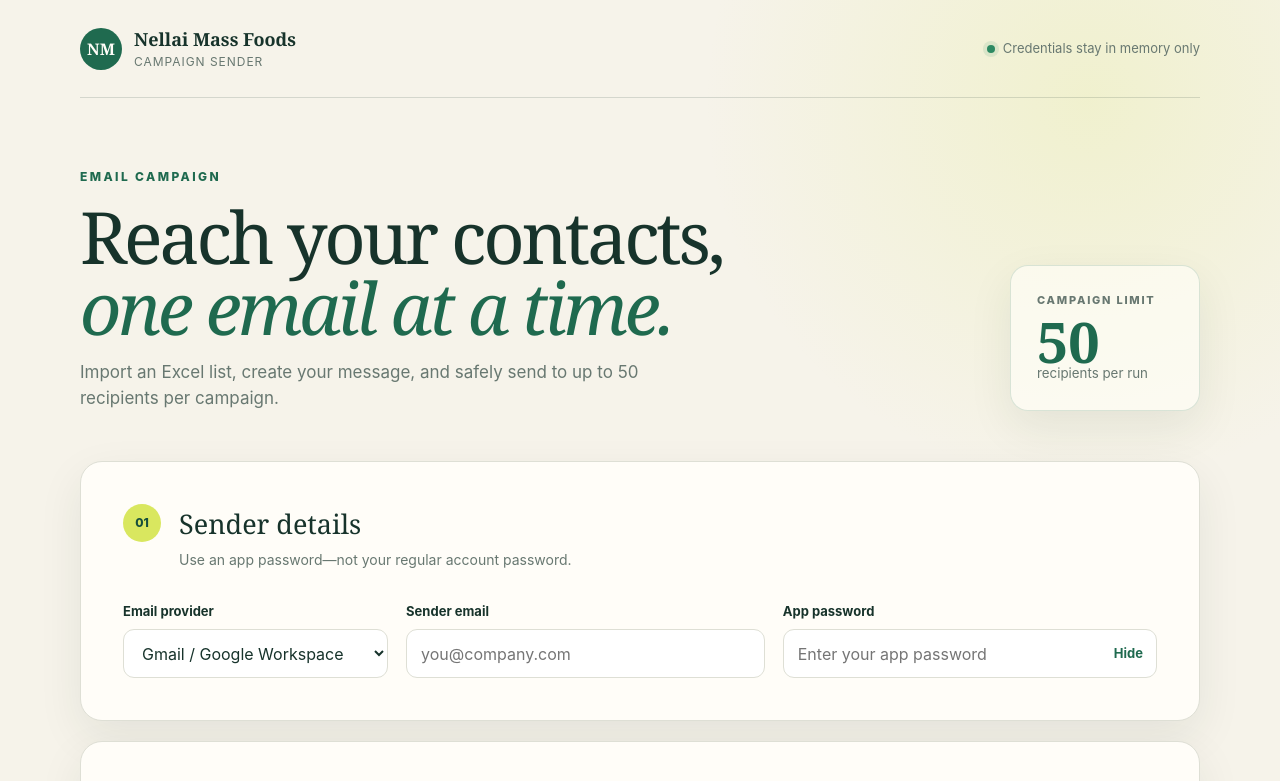
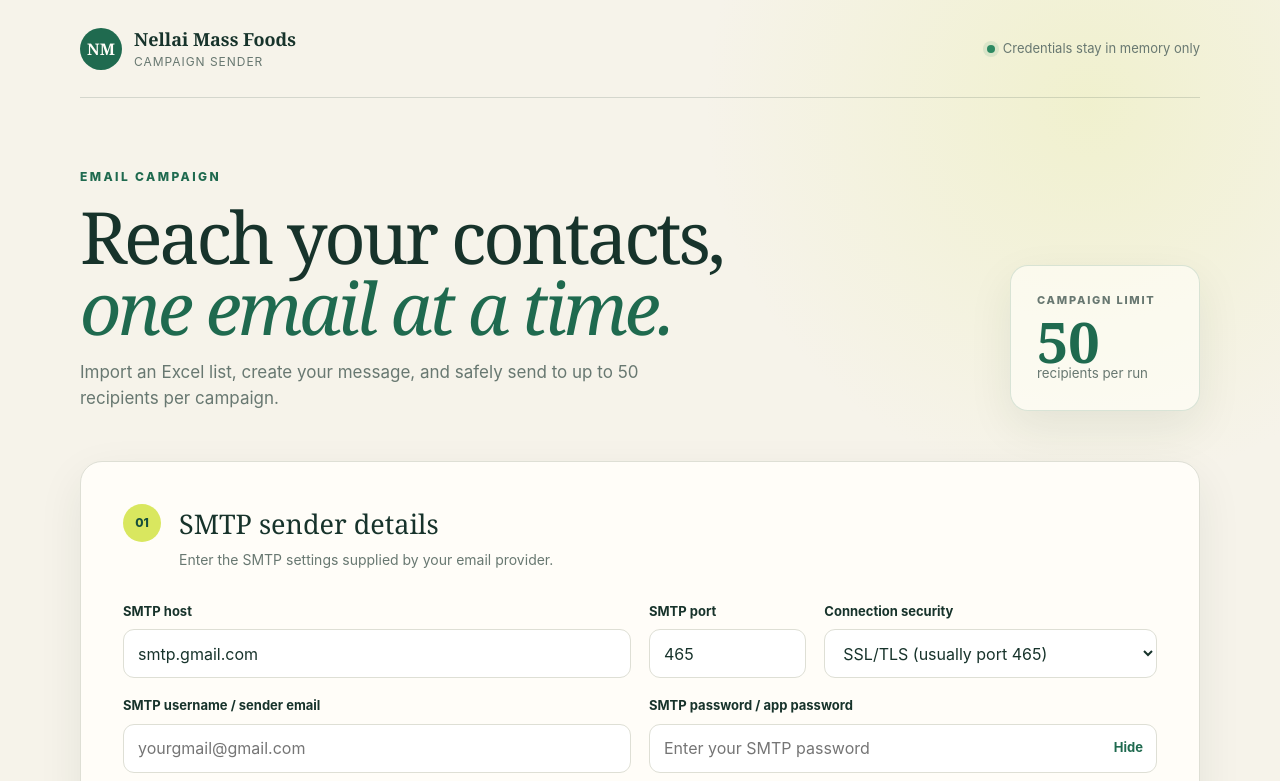
Before and after one commit to AbuSparky/Email_sender, a website: page public/index.html in a window 1280 px wide. Both pictures are taken after a click on the button "Show". Shown: the top 781 px of the page. Drawn offline with Linux system fonts and the light colour scheme.

Commit message:
nodemailer and then user data

```diff
--- a/public/app.js
+++ b/public/app.js
@@ -3,9 +3,11 @@ const MAX_ATTACHMENT_BYTES = 10 * 1024 * 1024;
 
 const elements = {
   form: document.querySelector("#campaign-form"),
-  provider: document.querySelector("#provider"),
-  senderEmail: document.querySelector("#sender-email"),
-  appPassword: document.querySelector("#app-password"),
+  smtpHost: document.querySelector("#smtp-host"),
+  smtpPort: document.querySelector("#smtp-port"),
+  smtpSecure: document.querySelector("#smtp-secure"),
+  smtpUser: document.querySelector("#smtp-user"),
+  smtpPassword: document.querySelector("#smtp-password"),
   togglePassword: document.querySelector("#toggle-password"),
   subject: document.querySelector("#subject"),
   editor: document.querySelector("#editor"),
@@ -176,7 +178,7 @@ function finishCampaign(campaign) {
   campaignId = null;
   elements.form.removeAttribute("aria-busy");
   elements.cancelButton.disabled = true;
-  elements.appPassword.value = "";
+  elements.smtpPassword.value = "";
   updateSendButton();
   if (eventSource) {
     eventSource.close();
@@ -234,8 +236,8 @@ document.querySelectorAll("[data-command]").forEach((button) => {
 });
 
 elements.togglePassword.addEventListener("click", () => {
-  const reveal = elements.appPassword.type === "password";
-  elements.appPassword.type = reveal ? "text" : "password";
+  const reveal = elements.smtpPassword.type === "password";
+  elements.smtpPassword.type = reveal ? "text" : "password";
   elements.togglePassword.textContent = reveal ? "Hide" : "Show";
 });
 
@@ -310,9 +312,11 @@ elements.form.addEventListener("submit", async (event) => {
   });
 
   const data = new FormData();
-  data.append("provider", elements.provider.value);
-  data.append("senderEmail", elements.senderEmail.value.trim());
-  data.append("appPassword", elements.appPassword.value.trim());
+  data.append("smtpHost", elements.smtpHost.value.trim());
+  data.append("smtpPort", elements.smtpPort.value);
+  data.append("smtpSecure", elements.smtpSecure.value);
+  data.append("smtpUser", elements.smtpUser.value.trim());
+  data.append("smtpPassword", elements.smtpPassword.value.trim());
   data.append("subject", elements.subject.value.trim());
   data.append("html", elements.editor.innerHTML);
   data.append("recipients", JSON.stringify(recipients));
--- a/public/index.html
+++ b/public/index.html
@@ -45,37 +45,66 @@
             <div class="section-heading">
               <span class="step">01</span>
               <div>
-                <h2>Sender details</h2>
-                <p>Use an app password—not your regular account password.</p>
+                <h2>SMTP sender details</h2>
+                <p>Enter the SMTP settings supplied by your email provider.</p>
               </div>
             </div>
 
-            <div class="field-grid">
+            <div class="field-grid smtp-grid">
               <label class="field">
-                <span>Email provider</span>
-                <select id="provider" required>
-                  <option value="gmail">Gmail / Google Workspace</option>
-                  <option value="hotmail">Outlook / Microsoft 365</option>
-                </select>
+                <span>SMTP host</span>
+                <input
+                  id="smtp-host"
+                  type="text"
+                  value="smtp.gmail.com"
+                  list="smtp-host-options"
+                  placeholder="smtp.gmail.com"
+                  autocomplete="off"
+                  required
+                />
+                <datalist id="smtp-host-options">
+                  <option value="smtp.gmail.com"></option>
+                  <option value="smtp.office365.com"></option>
+                  <option value="smtp-mail.outlook.com"></option>
+                </datalist>
               </label>
               <label class="field">
-                <span>Sender email</span>
+                <span>SMTP port</span>
                 <input
-                  id="sender-email"
-                  type="email"
-                  autocomplete="username"
-                  placeholder="you@company.com"
+                  id="smtp-port"
+                  type="number"
+                  value="465"
+                  min="1"
+                  max="65535"
+                  inputmode="numeric"
                   required
                 />
               </label>
               <label class="field">
-                <span>App password</span>
+                <span>Connection security</span>
+                <select id="smtp-secure" required>
+                  <option value="true">SSL/TLS (usually port 465)</option>
+                  <option value="false">STARTTLS (usually port 587)</option>
+                </select>
+              </label>
+              <label class="field">
+                <span>SMTP username / sender email</span>
+                <input
+                  id="smtp-user"
+                  type="email"
+                  autocomplete="username"
+                  placeholder="yourgmail@gmail.com"
+                  required
+                />
+              </label>
+              <label class="field">
+                <span>SMTP password / app password</span>
                 <span class="password-wrap">
                   <input
-                    id="app-password"
+                    id="smtp-password"
                     type="password"
                     autocomplete="current-password"
-                    placeholder="Enter your app password"
+                    placeholder="Enter your SMTP password"
                     required
                   />
                   <button id="toggle-password" type="button" class="text-button">Show</button>
--- a/public/styles.css
+++ b/public/styles.css
@@ -245,6 +245,27 @@ form {
   display: grid;
   grid-template-columns: 0.85fr 1.15fr 1.2fr;
   gap: 18px;
+}
+
+.smtp-grid {
+  grid-template-columns: repeat(6, minmax(0, 1fr));
+}
+
+.smtp-grid .field:nth-child(1) {
+  grid-column: span 3;
+}
+
+.smtp-grid .field:nth-child(2) {
+  grid-column: span 1;
+}
+
+.smtp-grid .field:nth-child(3) {
+  grid-column: span 2;
+}
+
+.smtp-grid .field:nth-child(4),
+.smtp-grid .field:nth-child(5) {
+  grid-column: span 3;
 }
 
 .field {
@@ -676,6 +697,10 @@ footer {
   .field-grid {
     grid-template-columns: 1fr;
   }
+
+  .smtp-grid .field {
+    grid-column: 1;
+  }
 }
 
 @media (max-width: 580px) {
```
Also changed, not shown: server.js (+55 -13 lines), README.md.
